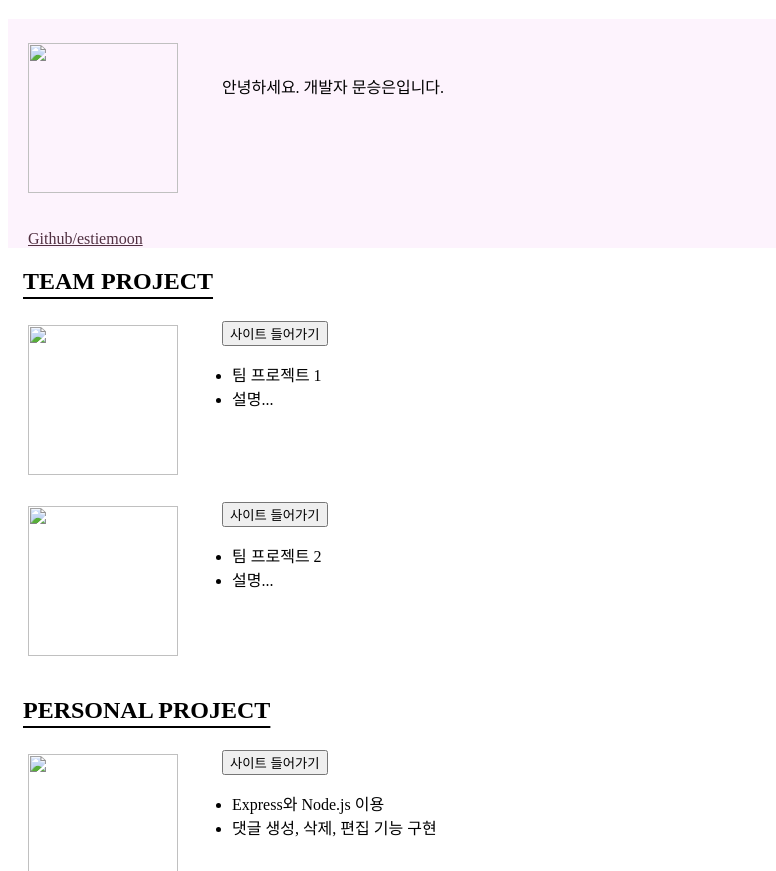
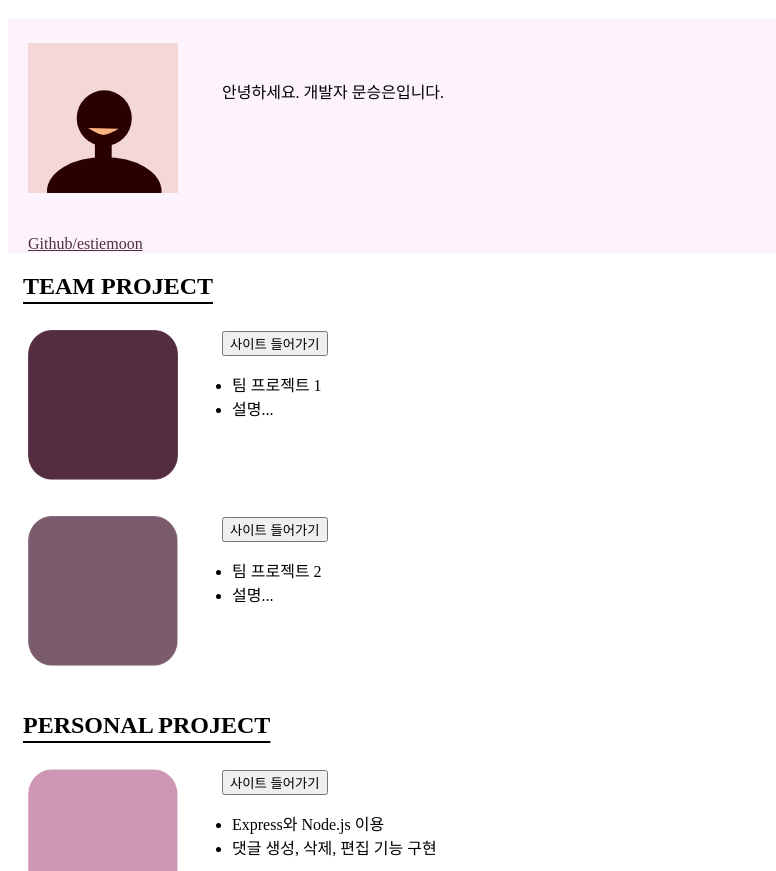
Before and after one commit to estiemoon/estiemoon.github.io, a plain HTML site: page index.html in a window 1280 px wide. Shown: the part 81-952 px from the top of the page, without its empty margins (0-776 px from the left). Drawn offline with Linux system fonts and the light colour scheme; files whose address does not match are found by name.

Commit message:
change code because of image files

```diff
--- a/index.html
+++ b/index.html
@@ -10,7 +10,7 @@
     <h1> PORTFOLIO </h1>
     <!-- 프로필 -->
     <div id="profile">
-        <img id="profileImage" class="image" src="../../img/profile.svg" alt="">
+        <img id="profileImage" class="image" src="profile.svg" alt="">
         <p id="pfDescription">
             안녕하세요. 개발자 문승은입니다.
         </p>
@@ -25,7 +25,7 @@
     <h2>TEAM PROJECT</h2>
     <div id="teamProject">
         <div class="divDescription">
-            <img class="image" src="../../img/project-1.png" alt="">
+            <img class="image" src="project-1.png" alt="">
             <div class="btnAnd">
                 <input class="btn" type="button" value="사이트 들어가기">
                 <ul>
@@ -35,7 +35,7 @@
             </div>
         </div>
         <div class="divDescription">
-            <img class="image" src="../../img/project-2.png" alt="">
+            <img class="image" src="project-2.png" alt="">
             <div class="btnAnd">
                 <input class="btn" type="button" value="사이트 들어가기">
                 <ul>
@@ -52,7 +52,7 @@
     <h2>PERSONAL PROJECT</h2>
     <div id="personalProject">
         <div class="divDescription">
-            <img class="image" src="../../img/project-3.png" alt="">
+            <img class="image" src="project-3.png" alt="">
             <div class="btnAnd">
                 <input class="btn" type="button" value="사이트 들어가기">
                 <ul>
```
